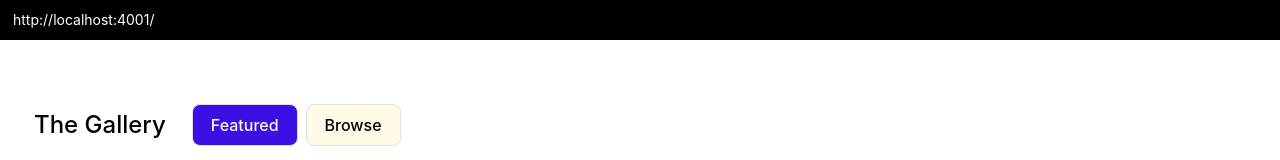
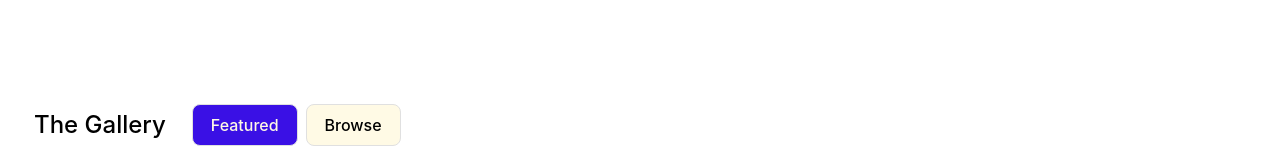
Before and after one commit to makenasandra/met-virtual-art-gallery-nextjs, a Next.js app: page / in a window 1280 px wide. Shown: the top 160 px of the page. Built offline with nearby package versions, Linux system fonts and the light colour scheme.

Commit message:
removed url bar component

```diff
--- a/app/layout.tsx
+++ b/app/layout.tsx
@@ -19,9 +19,9 @@ export default function RootLayout({
   return (
     <html lang="en">
       <body>
-        <div className="urlBar">
+        {/* <div className="urlBar">
           <UrlBar baseURL="http://localhost:4001" />
-        </div>
+        </div> */}
         <Nav />
         {children}
       </body>
--- a/components/comment/Comment.tsx
+++ b/components/comment/Comment.tsx
@@ -1,7 +1,7 @@
 "use client";
 import React, { useState } from 'react'
 import NewCommentForm from './NewCommentForm';
-import { Comment } from '../../utils/utils';
+import type { Comment } from '../../utils/utils';
 import styles from './Comment.module.css';
 import { randomUUID } from 'crypto';
 
--- a/components/search/Search.tsx
+++ b/components/search/Search.tsx
@@ -9,7 +9,7 @@ export default function SearchBar({ placeholder }: { placeholder: string }) {
   const router = useRouter();
 
   const handleSubmit = (event: React.SyntheticEvent) => {
-    const params = new URLSearchParams(searchParams);
+    const params = new URLSearchParams(searchParams.toString());
     const target = event.target as typeof event.target & {
       searchTerm: {
         value: string;
--- a/next.config.js
+++ b/next.config.js
@@ -4,7 +4,7 @@ const { hostname } = require('os')
 const nextConfig = {
     compress: false,
     images: {
-      unoptimized: true,
+     // unoptimized: true,
       remotePatterns: [
         {
           protocol: 'https',
--- a/package.json
+++ b/package.json
@@ -21,7 +21,7 @@
     "eslint": "^8",
     "eslint-config-next": "14.0.1",
     "postcss": "^8",
-    "tailwindcss": "^3.3.0",
+    "tailwindcss": "^3.4.17",
     "typescript": "^5"
   }
 }
```
Also changed, not shown: 1 other file (tests, documents, lock files or other folders).
